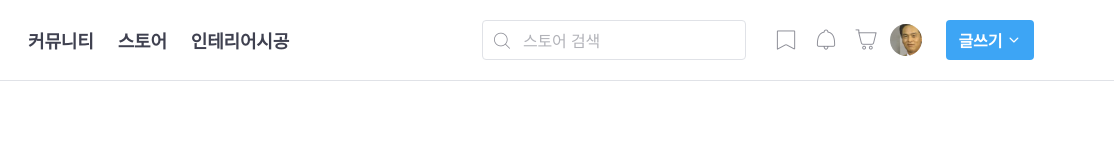
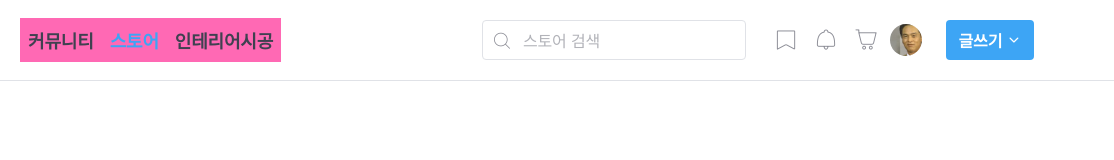
Before and after one commit to jami-moon/tomorrow-house, a website: page index.html in a window 1280 px wide. Shown: the full height of the page, 166-1280 px from the left. Drawn offline with nearby package versions, Linux system fonts and the light colour scheme; files that its build step writes are made by us from their sources; files whose address does not match are found by name.

Commit message:
🚧 Add is-active style for gnb-nav-item link

```diff
--- a/index.html
+++ b/index.html
@@ -39,7 +39,7 @@
                     <li class="gnb-nav-item">
                       <a href="/">커뮤니티</a>
                     </li>
-                    <li class="gnb-nav-item">
+                    <li class="gnb-nav-item is-active">
                       <a href="/">스토어</a>
                     </li>
                     <li class="gnb-nav-item">
--- a/styles/components/_gnb-nav.scss
+++ b/styles/components/_gnb-nav.scss
@@ -1,10 +1,20 @@
 .gnb-nav {
+  $padding: 8px;
+
   &-list {
     @include flexbox(start);
+    margin-left: -#{$padding};
   }
 
   &-item {
-    margin-right: 24px;
+    margin-right: 24 - ($padding * 2) px;
+
+    &.is-active,
+    &:hover {
+      a {
+        color: $blue;
+      }
+    }
 
     &:last-child {
       margin-right: 0;
@@ -12,7 +22,10 @@
 
     a {
       @include text-style(18, $primary);
+      display: block;
+      padding: $padding;
       font-weight: 700;
+      background-color: hotpink;
     }
   }
 }
```
